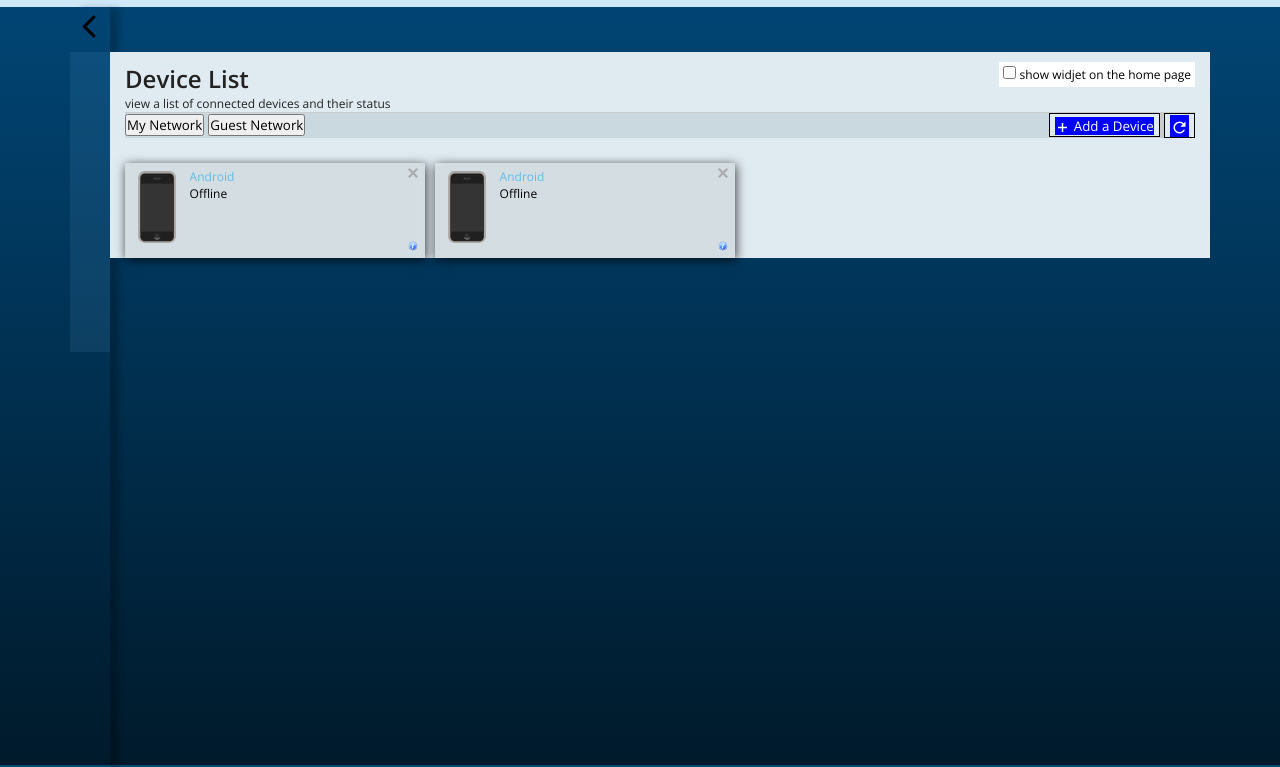
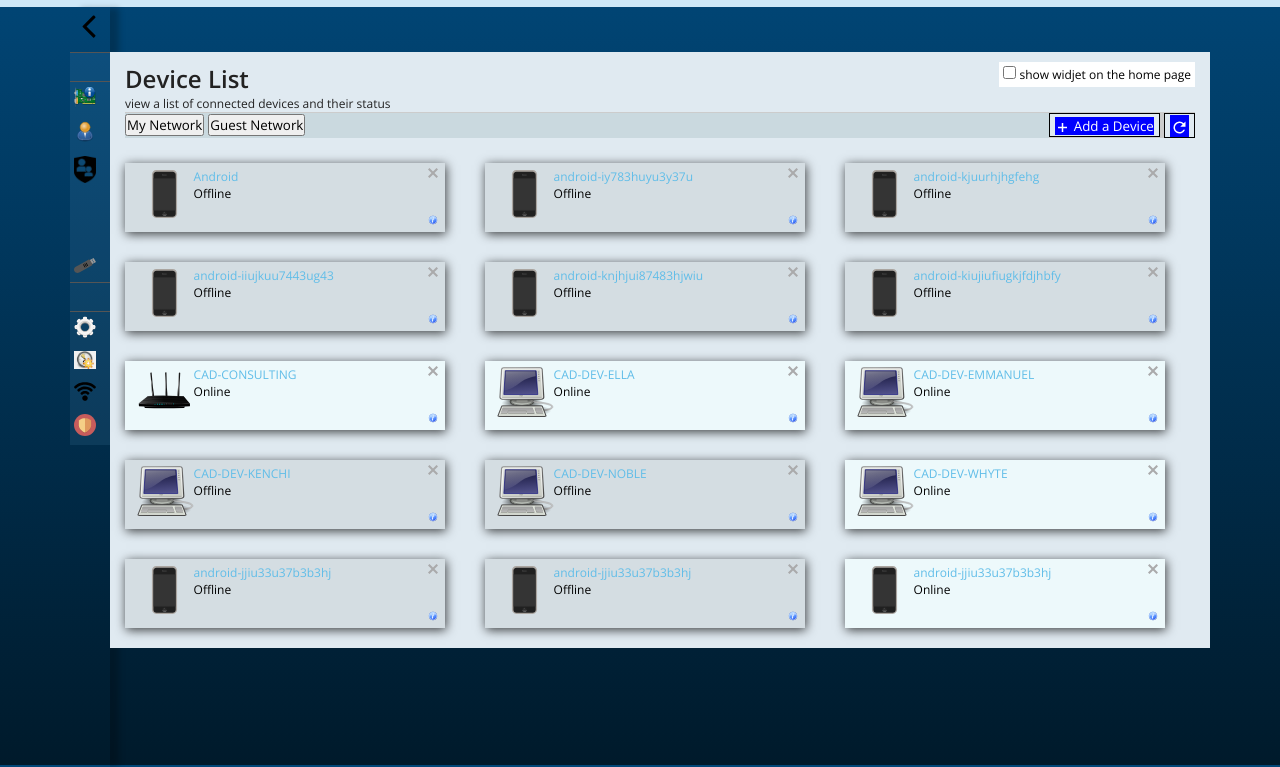
Before and after one commit to henrynoble01/Cad-Project, a plain HTML site: page index.html in a window 1280 px wide. Both pictures are taken after a click on the item "Device List". Shown: the part 35-802 px from the top of the page. Drawn offline with nearby package versions, Linux system fonts and the light colour scheme.

Commit message:
chore: adding images and made changes to the eventlistner

```diff
--- /dev/null
+++ b/data.json
@@ -0,0 +1,77 @@
+[
+    {
+        "url": "./img/IPhone.svg",
+        "deviceName": "Android",
+        "status": "Offline"
+    },
+    {
+        "url": "./img/Iphone.svg",
+        "deviceName": "android-iy783huyu3y37u",
+        "status": "Offline"
+    },
+    {
+        "url": "./img/Iphone.svg",
+        "deviceName": "android-kjuurhjhgfehg",
+        "status": "Offline"
+    },
+    {
+        "url": "./img/Iphone.svg",
+        "deviceName": "android-iiujkuu7443ug43",
+        "status": "Offline"
+    },
+    {
+        "url": "./img/Iphone.svg",
+        "deviceName": "android-knjhjui87483hjwiu",
+        "status": "Offline"
+    },
+    {
+        "url": "./img/Iphone.svg",
+        "deviceName": "android-kiujiufiugkjfdjhbfy",
+        "status": "Offline"
+    },
+    {
+        "url": "./img/router.svg",
+        "deviceName": "CAD-CONSULTING",
+        "status": "Online"
+    },
+    {
+        "url": "./img/Computer.svg",
+        "deviceName": "CAD-DEV-ELLA",
+        "status": "Online"
+    },
+    {
+        "url": "./img/Computer.svg",
+        "deviceName": "CAD-DEV-EMMANUEL",
+        "status": "Online"
+    },
+    {
+        "url": "./img/Computer.svg",
+        "deviceName": "CAD-DEV-KENCHI",
+        "status": "Offline"
+    },
+    {
+        "url": "./img/Computer.svg",
+        "deviceName": "CAD-DEV-NOBLE",
+        "status": "Offline"
+    },
+    {
+        "url": "./img/Computer.svg",
+        "deviceName": "CAD-DEV-WHYTE",
+        "status": "Online"
+    },
+    {
+        "url": "./img/IPhone.svg",
+        "deviceName": "android-jjiu33u37b3b3hj",
+        "status": "Offline"
+    },
+    {
+        "url": "./img/IPhone.svg",
+        "deviceName": "android-jjiu33u37b3b3hj",
+        "status": "Offline"
+    },
+    {
+        "url": "./img/IPhone.svg",
+        "deviceName": "android-jjiu33u37b3b3hj",
+        "status": "Online"
+    }
+]
--- a/index.html
+++ b/index.html
@@ -40,23 +40,26 @@
             <img src="./img/Angle_left.svg" alt="" />
           </div>
           <div class="nav-group">
-            <p class="head">Smart Wi-Fi Tools</p>
+            <div class="head-container">
+              <span class="head"> Smart Wi-Fi Tools </span>
+            </div>
+            <!-- the side list of the side bar -->
             <ul class="side-list">
-              <li class="side-list-item">
+              <li class="side-list-item device-data">
                 <div class="img-control">
-                  <img src="./img/speed_test.svg" alt="" />
+                  <img src="./img/Device_list.svg" alt="" />
                 </div>
                 <span class="list-text"> Device List </span>
               </li>
               <li class="side-list-item">
                 <div class="img-control">
-                  <img src="./img/speed_test.svg" alt="" />
+                  <img src="./img/guest_user.svg" alt="" />
                 </div>
                 <span class="list-text"> Guest Access </span>
               </li>
               <li class="side-list-item">
                 <div class="img-control">
-                  <img src="./img/speed_test.svg" alt="" />
+                  <img src="./img/parenal_control.png" alt="" />
                 </div>
                 <span class="list-text"> Parental Control </span>
               </li>
@@ -74,43 +77,47 @@
               </li>
               <li class="side-list-item">
                 <div class="img-control">
-                  <img src="./img/speed_test.svg" alt="" />
+                  <img src="./img/external_storage.svg" alt="" />
                 </div>
                 <span class="list-text"> External Storage </span>
               </li>
             </ul>
           </div>
           <div class="nav-group">
-            <p class="head">Router Settings</p>
+            <!-- the container for the side nav list -->
+            <div class="head-container">
+              <span class="head"> Router Settings </span>
+            </div>
+            <!-- the side list of the side bar -->
             <ul class="side-list">
               <li class="side-list-item">
                 <div class="img-control">
-                  <img src="./img/speed_test.svg" alt="" />
+                  <img src="./img/connectivity.svg" alt="" />
                 </div>
                 <span class="list-text"> Conectivity </span>
               </li>
               <li class="side-list-item">
                 <div class="img-control">
-                  <img src="./img/speed_test.svg" alt="" />
+                  <img src="./img/troubleshooting.png" alt="" />
                 </div>
                 <span class="list-text"> TroubleShooting </span>
               </li>
               <li class="side-list-item">
                 <div class="img-control">
-                  <img src="./img/speed_test.svg" alt="" />
+                  <img src="./img/Wireless.svg" alt="" />
                 </div>
                 <span class="list-text"> Wireless </span>
               </li>
               <li class="side-list-item">
                 <div class="img-control">
-                  <img src="./img/speed_test.svg" alt="" />
+                  <img src="./img/security.svg" alt="" />
                 </div>
                 <span class="list-text"> Security </span>
               </li>
             </ul>
           </div>
         </div>
-        <!--  -->
+        <!-- this id the gris of the modal -->
         <div class="modal-device-display">
           <div class="top-header">
             <div class="left-side">
@@ -143,7 +150,7 @@
           <div class="grid-area">
             <ul class="device-list">
               <!-- device list -->
-              <li class="list-item">
+              <!-- <li class="list-item">
                 <div class="img-control">
                   <img src="./img/IPhone.svg" alt="" />
                 </div>
@@ -155,22 +162,7 @@
                   <img src="./img/close_icon.svg" alt="" />
                   <img src="./img/Info.svg" alt="" />
                 </div>
-              </li>
-              <!-- device list -->
-              <!-- device list -->
-              <li class="list-item">
-                <div class="img-control">
-                  <img src="./img/IPhone.svg" alt="" />
-                </div>
-                <div class="device-details">
-                  <span class="name"> Android </span>
-                  <span class="status"> Offline </span>
-                </div>
-                <div class="icons">
-                  <img src="./img/close_icon.svg" alt="" />
-                  <img src="./img/Info.svg" alt="" />
-                </div>
-              </li>
+              </li> -->
               <!-- device list -->
             </ul>
           </div>
@@ -178,7 +170,8 @@
         <!--  -->
       </main>
     </div>
+    <!-- <img src="./img/router.svg" alt=""> -->
 
-    <script src="index.js"></script>
+    <script type="module" src="index.js"></script>
   </body>
 </html>
--- a/index.js
+++ b/index.js
@@ -1,21 +1,27 @@
 "use strict"
-
+let response
 let sidebar = document.querySelectorAll('.side-list')
 let showGrid = document.querySelectorAll('.side-list-item')
 // ************************************//
 let angleIcon = document.querySelector('.angle-left')
 let head = document.querySelectorAll('.head')
+let headContainer = document.querySelectorAll('.head-container')
 let sideNav = document.querySelectorAll('.side-nav')
 let listText = document.querySelectorAll('.list-text')
 let userDevice = document.querySelector('.modal-device-display')
+let deviceList = document.querySelector('.device-list')
+let deviceData = document.querySelector('.device-data')
+console.log(deviceData  );
 
 
+deviceData.addEventListener('click', ()=> {
+  userDevice.classList.toggle('show-modal');
+})
 
-console.log(angleIcon);
 showGrid.forEach(element =>  {
     element.addEventListener('click', () => {
         angleIcon.classList.toggle('hidden');
-        console.log(element);
+        // console.log(element);
         //
         head.forEach(item => {
             item.classList.toggle('hidden');
@@ -28,7 +34,51 @@ showGrid.forEach(element =>  {
         listText.forEach(item => {
             item.classList.toggle('hidden');
         })
+        headContainer.forEach(item => {
+            // console.log(item);
+            item.classList.toggle('hidden');
+        })
 
-        userDevice.classList.toggle('show-modal');
     })
 } )
+
+// var myInit
+
+let myInit = {
+    method: 'GET',
+    headers: {
+        'Content-Type': 'application/json'
+    },
+    mode:'cors',
+    cache: 'default',
+};
+let myRequest = new Request('./data.json', myInit);
+
+fetch(myRequest)
+.then(resp => resp.json())
+.then(res => {
+    setTimeout(createDeviceProfile(res) , 50000)
+    // showlist()
+    console.log(res)
+})
+.catch(err => {console.log(err)})
+
+
+function createDeviceProfile(param){
+    let singleItem = param.map( item => {
+        return ` <li class="list-item ${item.status.toLowerCase()} ">
+                <div class="img-control">
+                  <img src="${item.url}" alt="" />
+                </div>
+                <div class="device-details">
+                  <span class="name"> ${item.deviceName} </span>
+                  <span class="status"> ${item.status} </span>
+                </div>
+                <div class="icons">
+                  <img src="./img/close_icon.svg" alt="" />
+                  <img src="./img/Info.svg" alt="" />
+                </div>
+              </li>`
+    }).join('')
+    deviceList.innerHTML += singleItem
+}
--- a/scss/style.scss
+++ b/scss/style.scss
@@ -107,11 +107,21 @@ body {
   .nav-group {
     background-color: rgba(#74bbed, 0.1);
     .head {
-      margin-bottom: 15px;
-      outline: 0.4px solid #555;
+      &.hidden {
+        margin-bottom: 15px;
+        display: none;
+      }
+    }
+
+    .head-container {
+      // outline: 0.4px solid #555;
+      border-top: 0.4px solid #555;
+      border-bottom: 0.4px solid #555;
       padding: 4px 0 4px 15px;
       &.hidden {
-        display: none;
+        // padding: ;
+        padding: 10px 0;
+        height: 30px;
       }
     }
     .side-list {
@@ -209,19 +219,28 @@ body {
 }
 
 .grid-area {
+  margin-bottom: 20px;
   .device-list {
     list-style: none;
     display: grid;
-    grid-template-columns: repeat(3, minmax(200px, 300px));
+    grid-template-columns: repeat(3, minmax(200px, 320px));
     grid-template-rows: auto;
-    gap: 10px;
+    column-gap: 40px;
+    row-gap: 30px;
 
     .list-item {
       padding: 5px 7px 7px 10px;
       position: relative;
-      background: $bg-offline;
       box-shadow: 1px 2px 10px 0px rgba(0, 0, 0, 0.75);
       display: flex;
+
+      &.offline {
+        background: $bg-offline;
+      }
+
+      &.online {
+        background: $bg-online;
+      }
 
       .icons {
         display: flex;
@@ -235,7 +254,8 @@ body {
       .img-control {
         width: 20%;
         img {
-          width: 80%;
+          width: 100%;
+          height: 52px;
         }
       }
 
```
Also changed, not shown: css/style.css, img/Device_list.svg (added), img/Wireless.svg (added), img/connectivity.svg (added), img/external_storage.svg (added), img/guest_user.svg (added), img/parenal_control.png (added), img/router.svg (added), img/security.svg (added), img/troubleshooting.png (added), notes.txt, 1 other file.
